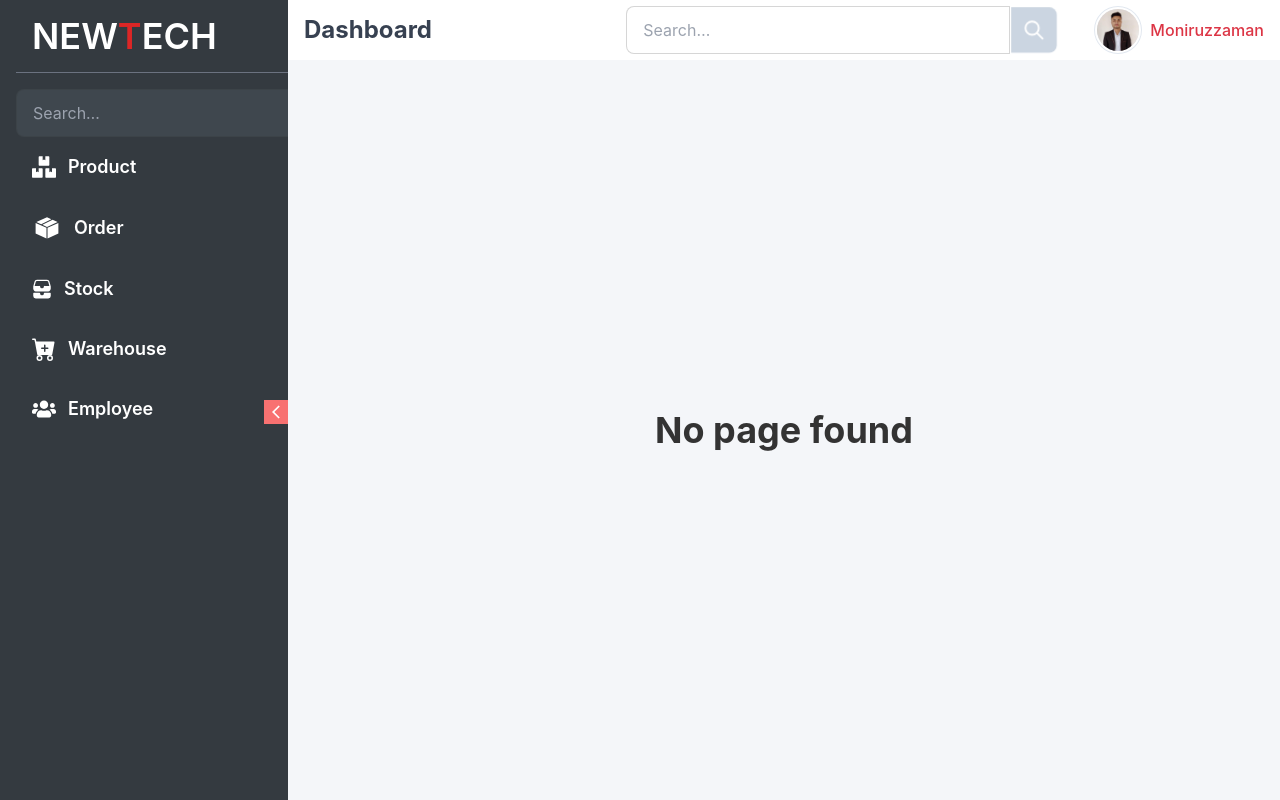
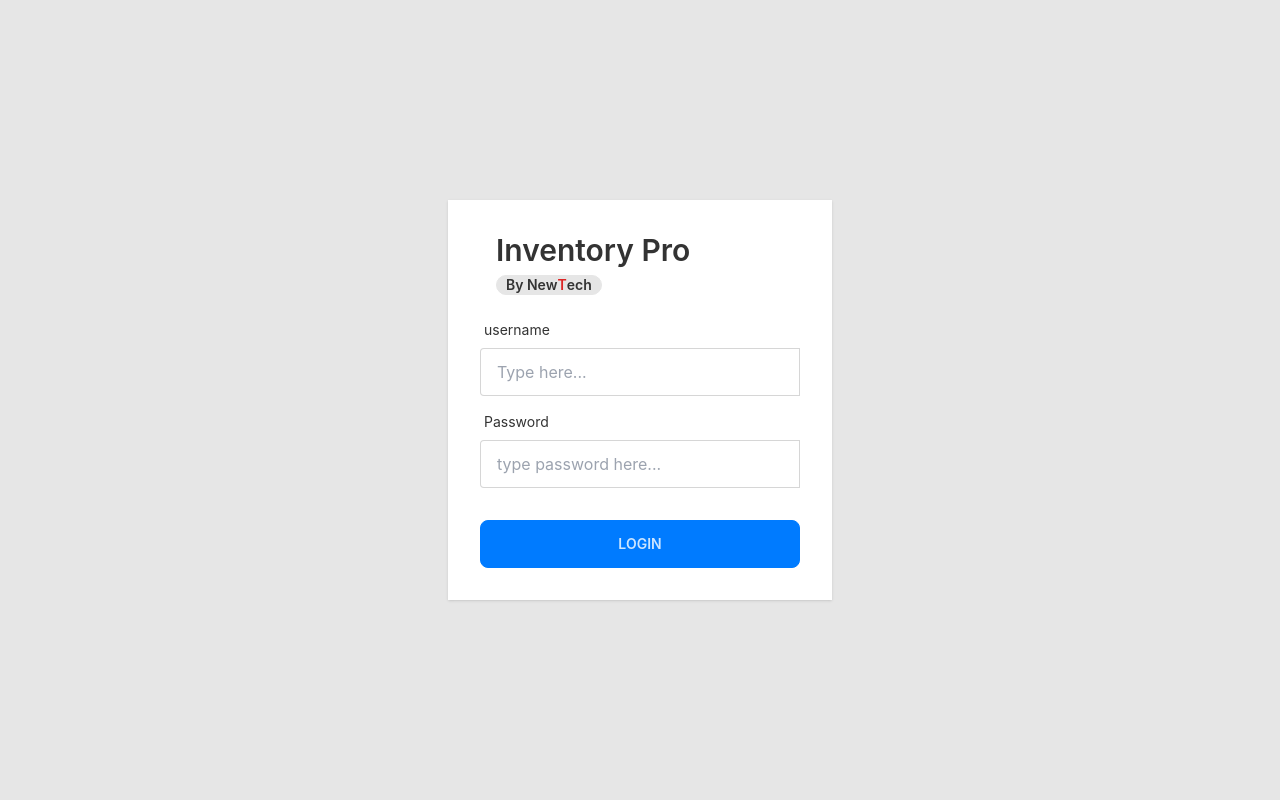
Before and after one commit to md-moniruzzaman01/alientdb-dashboard, a React (Create React App) app: page /login in a window 1280 px wide. Built offline with nearby package versions, Linux system fonts and the light colour scheme.

Commit message:
login api created

```diff
--- a/src/App.js
+++ b/src/App.js
@@ -16,6 +16,7 @@ import 'react-toastify/dist/ReactToastify.css';
 import { ToastContainer } from "react-toastify";
 
 import React, { useState } from "react";
+import Login from "./views/Authontication/Login";
 export const Products = React.createContext();
 
 function App() {
@@ -28,8 +29,8 @@ function App() {
 
         <div >
           <Routes>
+          <Route path="/login" element={<Login/>}/>
             <Route path="/" element={<DashboardLayout />}>
-
               <Route path="/" element={<IndexPage />} />
               <Route path="add-product" element={<AddProduct />} />
               <Route path="product-list" element={<ProductList />} />
--- a/src/components/Employee/Add Emplyee/EmployeeForm.js
+++ b/src/components/Employee/Add Emplyee/EmployeeForm.js
@@ -17,7 +17,7 @@ const EmployeeForm = () => {
 
 
 
-        fetch('https://warm-cliffs-27985.herokuapp.com/add-employee', {
+        fetch('http://localhost:5000/add-employee', {
             method: 'POST',
             headers: {
                 'Content-Type': 'application/json',
@@ -28,7 +28,7 @@ const EmployeeForm = () => {
             .then((data) => {
 
                 console.log(data);
-                if (data.acknowledged) {
+                if (data.status) {
                     toast('employee add successfully')
                     e.target.reset();
                 }else if(data.error){
--- a/src/components/Employee/EmployeeList/EmployeeList.js
+++ b/src/components/Employee/EmployeeList/EmployeeList.js
@@ -14,6 +14,7 @@ const EmployeeList = () => {
             .then(res => res.json())
             .then(data => {
                 setEmployees(data);
+                console.log(data);
             })
     }, [])
 
--- a/src/components/Place Order/PlaceOrderPage.js
+++ b/src/components/Place Order/PlaceOrderPage.js
@@ -6,6 +6,7 @@ import PersonInChargeInput from './PersonInChargeInput';
 import SelectProductForm from './SelectProductForm';
 import WareHouseInput from './WareHouseInput';
 import { v4 as uuidv4 } from 'uuid';
+import { toast } from 'react-toastify';
 const PlaceOrderPage = () => {
     const [warehouse, setWarehouse] = useState([])
     const [Employee, setEmployee] = useState([])
@@ -20,14 +21,33 @@ const PlaceOrderPage = () => {
 
 
     const [inputFields, setInputFields] = useState([
-        { id: uuidv4(), firstName: '', lastName: '' },
+        { id: uuidv4(), ProductName: '', quntity: '' },
     ]);
     const handleSubmit = (e) => {
         e.preventDefault();
         const warehouseChoose = e.target.warehouseChose.value
         const InChargePerson = e.target.InChargePerson.value;
         const orderDetails = {InvoiceHandle,warehouseChoose,InChargePerson, product:inputFields}
-        console.log(orderDetails);
+        fetch('http://localhost:5000/add-order', {
+            method: 'POST',
+            headers: {
+                'Content-Type': 'application/json',
+            },
+            body: JSON.stringify(orderDetails),
+        })
+            .then((response) => response.json())
+            .then((data) => {
+
+                console.log(data);
+                if (data.acknowledged) {
+                    toast('employee add successfully')
+                    e.target.reset();
+                }
+                else{
+                    toast('some think wrong')
+                }
+            })
+
     };
 
     return (
--- a/src/components/Place Order/WareHouseInput.js
+++ b/src/components/Place Order/WareHouseInput.js
@@ -5,8 +5,7 @@ const WareHouseInput = ({warehouse}) => {
     return (
         <div className='form-control w-full max-w-xs'>
             <label className="label font-bold">Warehouse</label>
-            <select className="select w-full max-w-xs select-bordered select-info" name='warehouseChose'>
-                <option disabled selected>Choose you warehouse..</option>
+            <select className="select w-full max-w-xs select-bordered select-info" name='warehouseChose' required>
                 {WarehouseList}
             </select>
         </div>
--- a/src/components/Shared/Navigationbar/MainNavBar.js
+++ b/src/components/Shared/Navigationbar/MainNavBar.js
@@ -4,9 +4,10 @@ import { useEffect } from 'react';
 import { useQuery } from 'react-query';
 import { Products } from '../../../App';
 import avater from "../../../image/moniruzzaman image.jfif"
+import { FaBell } from "react-icons/fa";
 const MainNavBar = () => {
     const { productList, setProductList } = useContext(Products)
-    const [searchData, setSearchData]=useState([])
+    const [searchData, setSearchData] = useState([])
     const Inputsearch = useRef();
     // const { data: product, isLoading, refetch } = useQuery('product', () => fetch('https://warm-cliffs-27985.herokuapp.com/all').then(res => res.json()));
     //    const searchingSystemHandle=()=>{
@@ -27,7 +28,7 @@ const MainNavBar = () => {
 
     return (
         <div>
-            <nav className='w-full md:flex justify-end px-0 md:px-4 py-1 min-h-[60px]'>
+            <nav className='w-full md:flex px-0 md:px-4 py-1 min-h-[60px]'>
                 <div className="flex items-center justify-between cursor-pointer w-full">
 
 
@@ -41,13 +42,21 @@ const MainNavBar = () => {
                     <div className="flex">
                         <div className="input-group  justify-end hidden md:flex ">
                             <input type="text" ref={Inputsearch} placeholder="Search…" className="input input-bordered w-96 focus:outline-none" />
-                            <button  className="btn btn-square bg-slate-300 text-white border-0">
+                            <button className="btn btn-square bg-slate-300 text-white border-0">
                                 <svg xmlns="http://www.w3.org/2000/svg" className="h-6 w-6" fill="none" viewBox="0 0 24 24" stroke="currentColor"><path strokeLinecap="round" strokeLinejoin="round" strokeWidth="2" d="M21 21l-6-6m2-5a7 7 0 11-14 0 7 7 0 0114 0z" /></svg>
                             </button>
                         </div>
 
 
-                    <div className="dropdown dropdown-end flex items-center md:w-72 w-auto  justify-end">
+
+
+
+
+                        <div className='ml-4 mr-11 relative'>
+                        <button className="btn btn-ghost border border-gray-200 rounded-full text-xl px-3.5"><FaBell /></button>
+                            <sup className="badge badge-primary absolute top-0 right-[-25px]">+99</sup>
+                        </div>
+                        <div className="dropdown dropdown-end flex items-center  w-auto  justify-end">
 
 
 
@@ -58,9 +67,9 @@ const MainNavBar = () => {
                                     <img src={avater} className='h-11 rounded-full border-2 border-white' alt="Gregg" />
 
                                 </div>
-                            <div className="items-center text-primary text-left font-medium hidden md:flex pl-2">
+                                {/* <div className="items-center text-primary text-left font-medium hidden md:flex pl-2">
                                     Moniruzzaman
-                            </div>
+                                </div> */}
                             </label>
                             <div className=''>
                                 <ul tabIndex={0} className="mt-7 p-2 shadow menu menu-compact dropdown-content bg-base-100 rounded-box w-52 text-gray-800">
--- /dev/null
+++ b/src/views/Authontication/Login.js
@@ -0,0 +1,56 @@
+import React from 'react';
+
+const Login = () => {
+    const handleLogin = (e) => {
+            e.preventDefault();
+            const username= e.target.username.value;
+            const password = e.target.password.value;
+            const data= { username, password }
+
+            fetch('http://localhost:5000/login', {
+                method: 'POST',
+                headers: {
+                    'Content-Type': 'application/json',
+                },
+                body: JSON.stringify(data),
+            })
+                .then((response) => response.json())
+                .then((data) => {
+
+                    console.log(data);
+
+                })
+        }
+
+        return (
+            <div>
+                <div className="hero min-h-screen bg-base-200">
+                    <div className="card rounded-none flex-shrink-0 w-full max-w-sm shadow bg-base-100">
+                        <form className="card-body" onSubmit={handleLogin}>
+                            <h1 className='text-3xl font-semibold px-4 '> Inventory Pro
+                                <sup className="badge badge-ghost">By New<span className='text-red-600'>T</span>ech</sup>
+                            </h1>
+
+                            <div className="form-control">
+                                <label className="label">
+                                    <span className="label-text">username</span>
+                                </label>
+                                <input type="text" placeholder="Type here..." name='username' className="input input-bordered rounded-none rounded-l focus:outline-none focus:ring-1 focus:ring-blue-400" />
+                            </div>
+                            <div className="form-control">
+                                <label className="label">
+                                    <span className="label-text">Password</span>
+                                </label>
+                                <input type="password" placeholder="type password here..." name='password' className="input input-bordered rounded-none rounded-l focus:outline-none focus:ring-1 focus:ring-blue-400" />
+                            </div>
+                            <div className="form-control mt-6">
+                                <input type="submit" value="Login" className="btn btn-secondary" />
+                            </div>
+                        </form>
+                    </div>
+                </div>
+            </div>
+        );
+    };
+
+    export default Login;
```
Also changed, not shown: src/components/Place Order/SelectProductForm.js (+6 -11 lines). Lines whose indentation alone changed are shown as unchanged.
